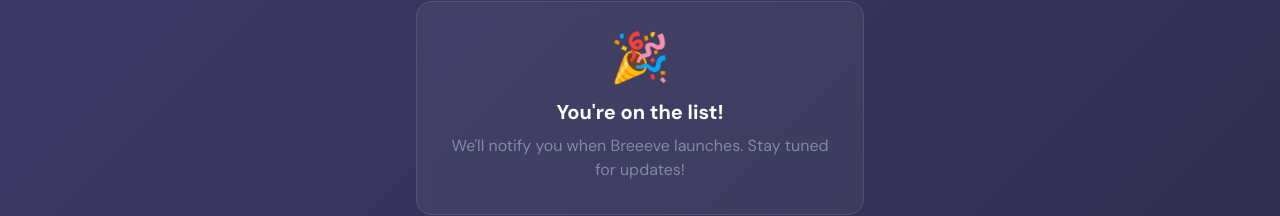
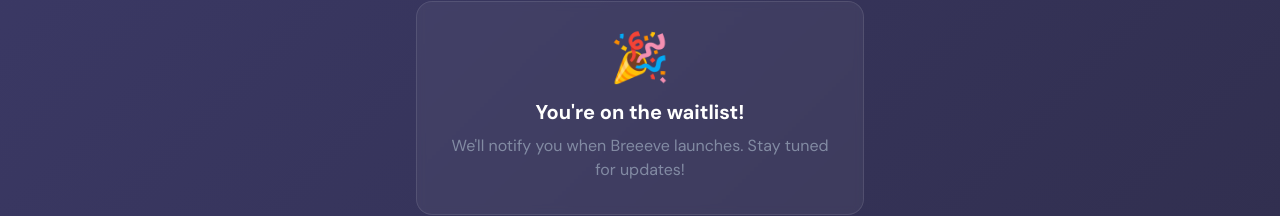
Before and after one commit to thejustinson/breeeve, a Next.js app: page / in a window 1280 px wide. Both pictures are taken after typing "name@example.com" into the empty fields and a click on the button "Join the Waitlist". Shown: the part 473-689 px from the top of the page. Built offline with nearby package versions, Linux system fonts and the light colour scheme.

Commit message:
Update LandingPage.tsx
apos error on waitlist form confirmation

```diff
--- a/components/LandingPage.tsx
+++ b/components/LandingPage.tsx
@@ -164,9 +164,9 @@
                   className="bg-white/5 border border-white/10 rounded-2xl p-8 backdrop-blur-sm max-w-md mx-auto"
                 >
                   <div className="text-5xl mb-4">🎉</div>
-                  <h3 className="text-xl font-bold text-white mb-2">You're on the list!</h3>
+                  <h3 className="text-xl font-bold text-white mb-2">You&apos;re on the waitlist!</h3>
                   <p className="text-foreground/80">
-                    We'll notify you when Breeeve launches. Stay tuned for updates!
+                    We&apos;ll notify you when Breeeve launches. Stay tuned for updates!
                   </p>
                 </motion.div>
               )}
```
